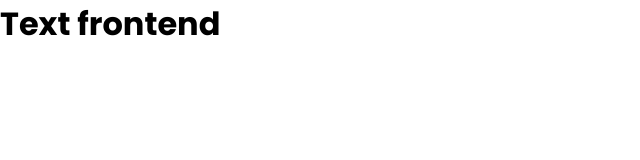
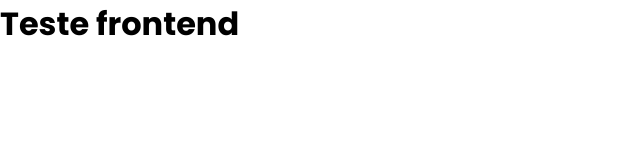
Before and after one commit to tracefinance/frontend-challenge, a Next.js app: page / in a window 1280 px wide. Shown: the top 160 px of the page, without its empty margins (0-640 px from the left). Built offline with nearby package versions, Linux system fonts and the light colour scheme.

Commit message:
update: test

```diff
--- a/pages/index.tsx
+++ b/pages/index.tsx
@@ -14,7 +14,7 @@ const Home: NextPage = () => {
           href="https://fonts.googleapis.com/css2?family=Poppins:ital,wght@0,100;0,200;0,300;0,400;0,500;0,600;0,700;0,800;0,900;1,100;1,200;1,300;1,400;1,500;1,600;1,700;1,800;1,900&display=swap"
           rel="stylesheet" />
       </Head>
-      <h1>Text frontend</h1>
+      <h1>Teste frontend</h1>
     </div>
   )
 }
```
Also changed, not shown: 1 other file (tests, documents, lock files or other folders).
